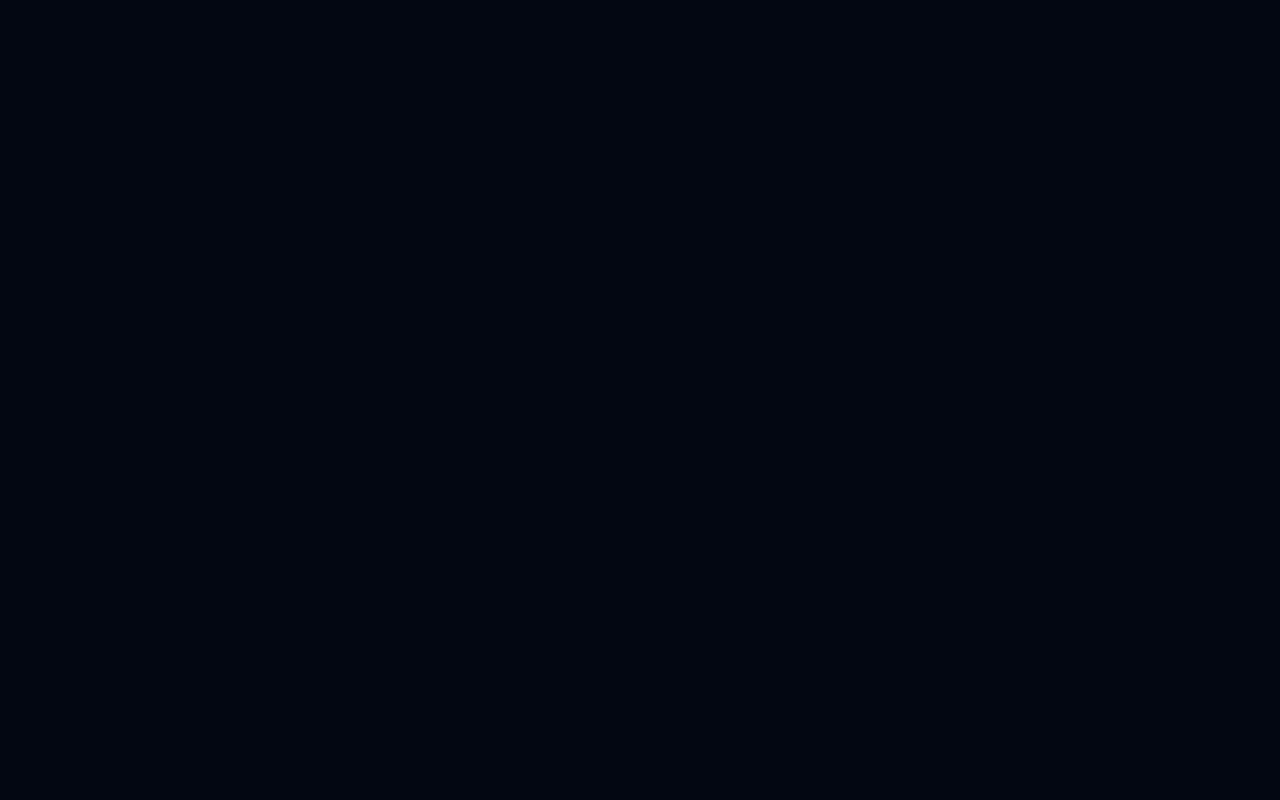
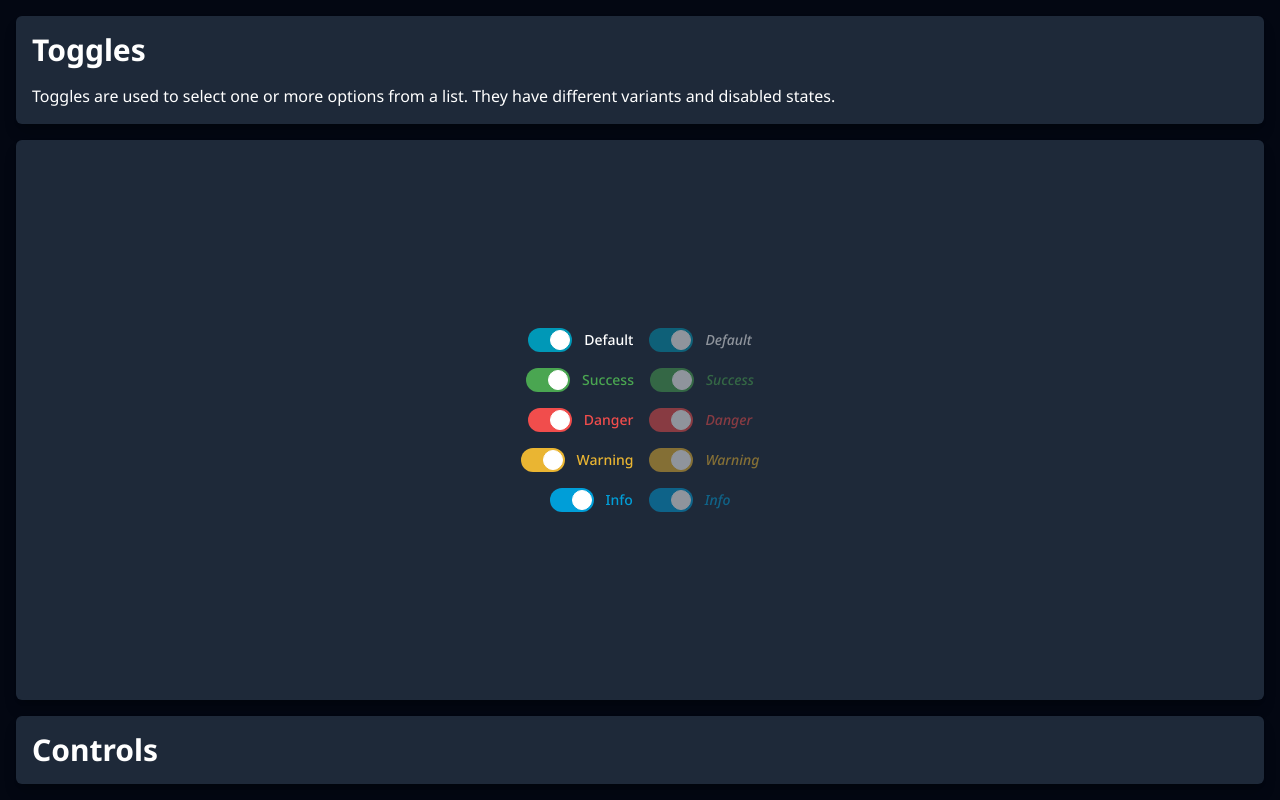
Before and after one commit to awusuwah/markomaric.me, a Nuxt app: page /components/toggles in a window 1280 px wide. Before the commit this address had no page. Built offline with nearby package versions, Linux system fonts and the light colour scheme.

Commit message:
Toggle: Added the toggle component + the corresponding showcase page. Also created the showcase page for the icon.

```diff
--- a/app/components/inputs/Checkbox.vue
+++ b/app/components/inputs/checkbox/Checkbox.vue
@@ -79,6 +79,7 @@ const labelClasses = computed(() => ({
     <input type="checkbox" :checked="modelValue" :disabled="disabled" class="peer sr-only" @change="emit('update:modelValue', ($event.target as HTMLInputElement).checked)" />
 
     <!-- Custom checkbox -->
+    <slot>
       <div :class="checkboxClasses"></div>
       <svg :class="checkmarkClasses" viewBox="0 0 16 16" fill="none">
         <path
@@ -87,6 +88,7 @@ const labelClasses = computed(() => ({
           stroke="currentColor"
         />
       </svg>
+    </slot>
 
     <!-- Label -->
     <span v-if="label" :class="labelClasses">{{ label }}</span>
--- /dev/null
+++ b/app/components/inputs/checkbox/Toggle.vue
@@ -0,0 +1,48 @@
+<script setup lang="ts">
+import Checkbox from "@/components/inputs/checkbox/Checkbox.vue";
+import type { CheckboxProps, CheckboxEmits } from "@/@types/checkbox.d.ts";
+
+const props = withDefaults(defineProps<CheckboxProps>(), {
+  label: undefined,
+  variant: "default",
+  disabled: false,
+});
+
+const emit = defineEmits<CheckboxEmits>();
+
+/**
+ * The classes which are applied to the custom toggle element.
+ */
+const toggleClasses = computed(() => ({
+  "relative w-11 h-6 rounded-full transition-all": true,
+
+  // Knob
+  "after:absolute after:top-[2px] after:start-[2px] after:bg-white after:border after:border-gray-300 after:rounded-full after:w-5 after:h-5 after:content-[''] after:transition-all": true,
+  "peer-checked:after:translate-x-full peer-checked:after:border-white": true,
+
+  // Unchecked
+  "bg-gray-600 peer-not-checked:peer-not-disabled:hover:bg-gray-500 peer-not-checked:peer-not-disabled:group-hover:bg-gray-500": props.variant === "default",
+  "bg-suc-light peer-not-checked:peer-not-disabled:hover:bg-suc-light-hover peer-not-checked:peer-not-disabled:group-hover:bg-suc-light-hover": props.variant === "success",
+  "bg-dng-light peer-not-checked:peer-not-disabled:hover:bg-dng-light-hover peer-not-checked:peer-not-disabled:group-hover:bg-dng-light-hover": props.variant === "danger",
+  "bg-war-light peer-not-checked:peer-not-disabled:hover:bg-war-light-hover peer-not-checked:peer-not-disabled:group-hover:bg-war-light-hover": props.variant === "warning",
+  "bg-inf-light peer-not-checked:peer-not-disabled:hover:bg-inf-light-hover peer-not-checked:peer-not-disabled:group-hover:bg-inf-light-hover": props.variant === "info",
+
+  // Checked
+  "peer-checked:bg-acc peer-checked:peer-not-disabled:hover:bg-acc-hover peer-checked:peer-not-disabled:group-hover:bg-acc-hover": props.variant === "default",
+  "peer-checked:bg-suc peer-checked:peer-not-disabled:hover:bg-suc-hover peer-checked:peer-not-disabled:group-hover:bg-suc-hover": props.variant === "success",
+  "peer-checked:bg-dng peer-checked:peer-not-disabled:hover:bg-dng-hover peer-checked:peer-not-disabled:group-hover:bg-dng-hover": props.variant === "danger",
+  "peer-checked:bg-war peer-checked:peer-not-disabled:hover:bg-war-hover peer-checked:peer-not-disabled:group-hover:bg-war-hover": props.variant === "warning",
+  "peer-checked:bg-inf peer-checked:peer-not-disabled:hover:bg-inf-hover peer-checked:peer-not-disabled:group-hover:bg-inf-hover": props.variant === "info",
+
+  // Focus
+  "peer-focus:ring-2 peer-focus:ring-acc peer-focus:ring-offset-2 peer-focus:ring-offset-gray-900": true,
+}));
+</script>
+
+<template>
+  <Checkbox :model-value="modelValue" :label="label" :variant="variant" :disabled="disabled" @update:model-value="emit('update:modelValue', $event)">
+    <template #default>
+      <div :class="toggleClasses"></div>
+    </template>
+  </Checkbox>
+</template>
--- a/app/pages/components/buttons.vue
+++ b/app/pages/components/buttons.vue
@@ -1,16 +1,6 @@
 <script setup lang="ts">
 import Button from "@/components/button/Button.vue";
 import Card from "@/components/card/Card.vue";
-
-const propLabel = ref("Button");
-const propIcon = ref("firefox-browser-line");
-const propVariant = ref("primary");
-const propType = ref("button");
-const propSize = ref("md");
-const propPrefixIcon = ref("firefox-browser-line");
-const propSuffixIcon = ref("firefox-browser-line");
-const propDisabled = ref(false);
-const propFullWidth = ref(false);
 </script>
 
 <template>
@@ -39,8 +29,6 @@ const propFullWidth = ref(false);
       </div>
     </Card>
 
-    <Card title="Controls" class="space-y-4">
-      <p>Lorem ipsum dolor sit amet consectetur adipisicing elit. Quisquam, quos.</p>
-    </Card>
+    <Card title="Controls" class="space-y-4"></Card>
   </div>
 </template>
--- a/app/pages/components/checkboxes.vue
+++ b/app/pages/components/checkboxes.vue
@@ -1,6 +1,6 @@
 <script setup lang="ts">
 import Card from "@/components/card/Card.vue";
-import Checkbox from "@/components/inputs/Checkbox.vue";
+import Checkbox from "@/components/inputs/checkbox/Checkbox.vue";
 
 const checked = ref(true);
 </script>
@@ -40,8 +40,6 @@ const checked = ref(true);
       </div>
     </Card>
 
-    <Card title="Controls" class="space-y-4">
-      <p>When hovering a not disabled checkbox, the border color remains the main variant color, but it should be adjusted to the variants hover color.</p>
-    </Card>
+    <Card title="Controls" class="space-y-4"></Card>
   </div>
 </template>
--- /dev/null
+++ b/app/pages/components/icon.vue
@@ -0,0 +1,26 @@
+<script setup lang="ts">
+import Card from "@/components/card/Card.vue";
+import Icon from "@/components/icon/Icon.vue";
+</script>
+
+<template>
+  <div class="flex h-full w-full flex-col gap-y-4">
+    <Card title="Icon" class="space-y-4">
+      <p>Icons are loaded from the Remix Icon library. The icon name to use can be copied straight from the library.</p>
+    </Card>
+
+    <Card class="flex-1">
+      <div class="flex h-full flex-col items-center justify-center gap-4">
+        <section class="flex items-center gap-x-4">
+          <Icon icon="firefox-browser-line" size="xl" />
+          <Icon icon="firefox-browser-line" size="lg" />
+          <Icon icon="firefox-browser-line" size="md" />
+          <Icon icon="firefox-browser-line" size="sm" />
+          <Icon icon="firefox-browser-line" size="xs" />
+        </section>
+      </div>
+    </Card>
+
+    <Card title="Controls" class="space-y-4"></Card>
+  </div>
+</template>
--- /dev/null
+++ b/app/pages/components/toggles.vue
@@ -0,0 +1,45 @@
+<script setup lang="ts">
+import Card from "@/components/card/Card.vue";
+import Toggle from "@/components/inputs/checkbox/Toggle.vue";
+
+const checked = ref(true);
+</script>
+
+<template>
+  <div class="flex h-full w-full flex-col gap-y-4">
+    <Card title="Toggles" class="space-y-4">
+      <p>Toggles are used to select one or more options from a list. They have different variants and disabled states.</p>
+    </Card>
+
+    <Card class="flex-1">
+      <div class="flex h-full flex-col items-center justify-center gap-4">
+        <section class="flex gap-x-4">
+          <Toggle v-model="checked" label="Default" />
+          <Toggle v-model="checked" label="Default" disabled />
+        </section>
+
+        <section class="flex gap-x-4">
+          <Toggle v-model="checked" label="Success" variant="success" />
+          <Toggle v-model="checked" label="Success" variant="success" disabled />
+        </section>
+
+        <section class="flex gap-x-4">
+          <Toggle v-model="checked" label="Danger" variant="danger" />
+          <Toggle v-model="checked" label="Danger" variant="danger" disabled />
+        </section>
+
+        <section class="flex gap-x-4">
+          <Toggle v-model="checked" label="Warning" variant="warning" />
+          <Toggle v-model="checked" label="Warning" variant="warning" disabled />
+        </section>
+
+        <section class="flex gap-x-4">
+          <Toggle v-model="checked" label="Info" variant="info" />
+          <Toggle v-model="checked" label="Info" variant="info" disabled />
+        </section>
+      </div>
+    </Card>
+
+    <Card title="Controls" class="space-y-4"></Card>
+  </div>
+</template>
--- a/app/pages/index.vue
+++ b/app/pages/index.vue
@@ -2,7 +2,9 @@
 const components = [
   { name: "Buttons", path: "/components/buttons" },
   { name: "Checkboxes", path: "/components/checkboxes" },
+  { name: "Toggles", path: "/components/toggles" },
   { name: "Radiobuttons", path: "/components/radiobuttons" },
+  { name: "Icon", path: "/components/icon" },
 ];
 </script>
 
```
Lines whose indentation alone changed are shown as unchanged.
